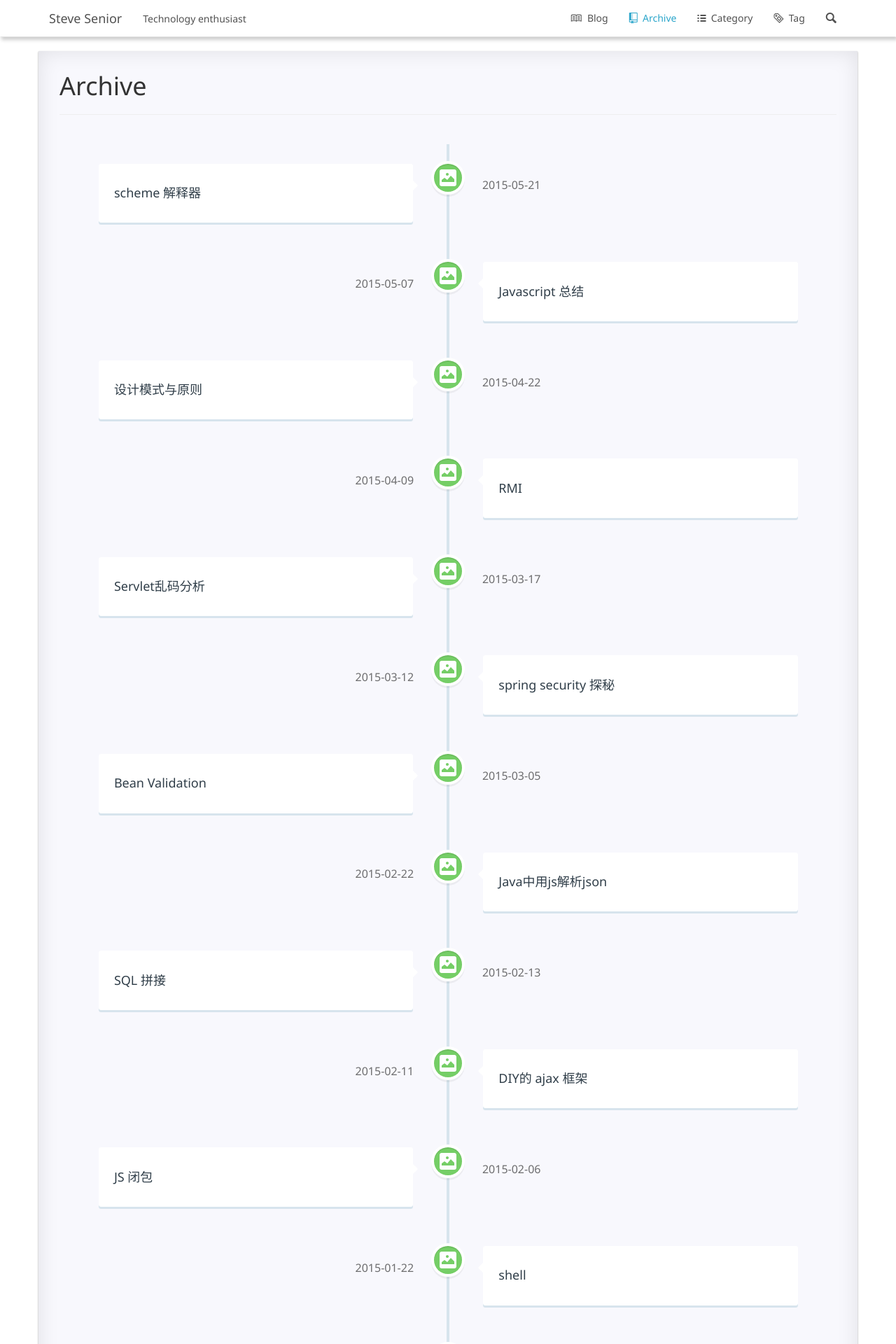
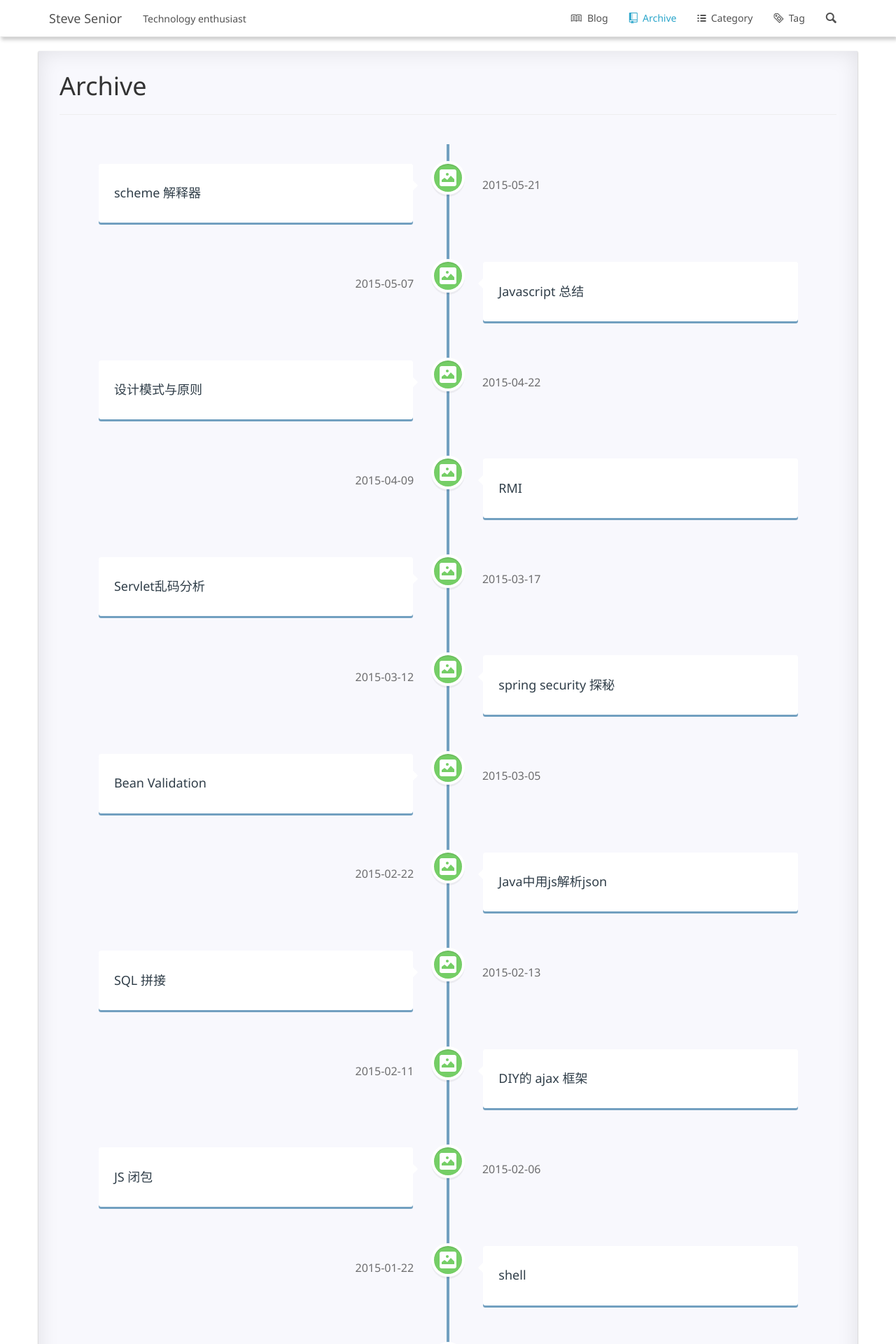
Before and after one commit to ssenior45/ssenior45.github.io, a Jekyll site: the page built from pages/1archive.html, in a window 1280 px wide. Shown: the top 1920 px of the page at 70% size. Built offline with Jekyll 4.4.1, drawn with Linux system fonts in a browser that asks for light colours; nearby versions of some CDN libraries; Markdown is read by kramdown in place of the engine named in the settings; comment, search, counter and statistics services are not loaded.

Commit message:
Updated archive.css

```diff
--- a/static/css/archive.css
+++ b/static/css/archive.css
@@ -37,7 +37,7 @@ Main components
     left: 18px;
     height: 100%;
     width: 4px;
-    background: #d7e4ed;
+    background: #72a0c0;
 }
 @media only screen and (min-width: 1170px) {
     #cd-timeline {
@@ -132,7 +132,7 @@ Main components
     background: white;
     border-radius: 0.25em;
     padding: 1em;
-    box-shadow: 0 3px 0 #d7e4ed;
+    box-shadow: 0 3px 0 #72a0c0;
 }
 .cd-timeline-content:after {
     content: "";
```
